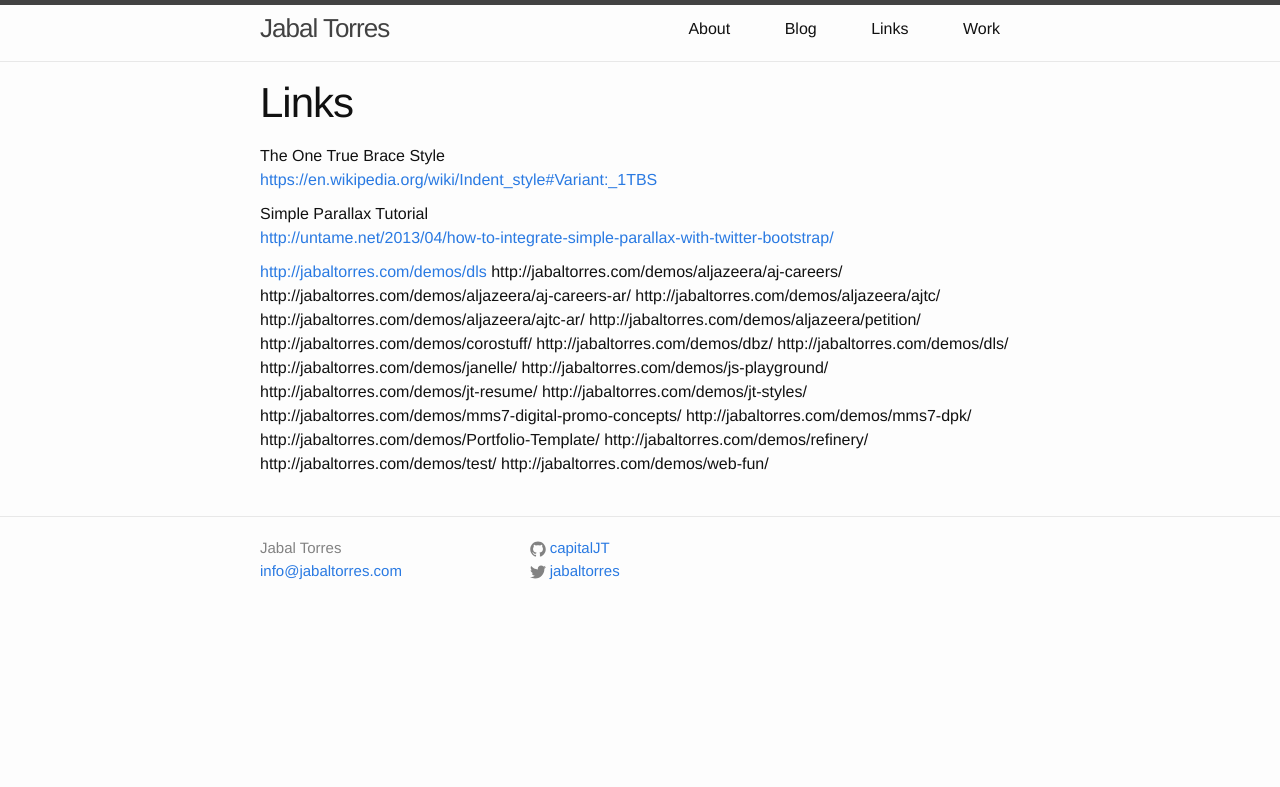
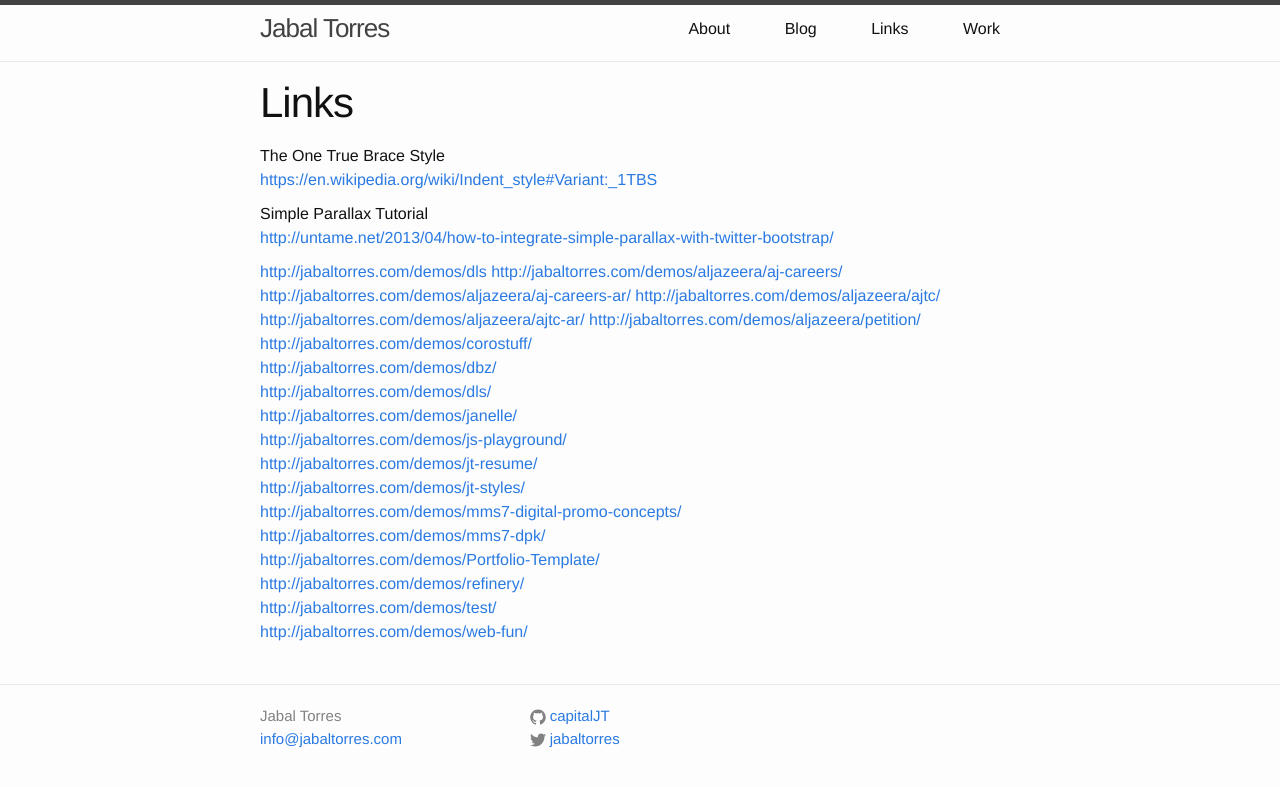
Before and after one commit to capitalJT/capitaljt.github.io, a Jekyll site: the page built from links.md, in a window 1280 px wide. Shown: the top 787 px of the page. Built offline with Jekyll 4.4.1, drawn with Linux system fonts in a browser that asks for light colours; nearby versions of some CDN libraries; a style sheet for code colours, icons or effects is not loaded; part of the change alters nothing that is shown.

```diff
--- a/links.md
+++ b/links.md
@@ -11,21 +11,21 @@ Simple Parallax Tutorial
 [http://untame.net/2013/04/how-to-integrate-simple-parallax-with-twitter-bootstrap/](http://untame.net/2013/04/how-to-integrate-simple-parallax-with-twitter-bootstrap/)
 
 [http://jabaltorres.com/demos/dls](http://jabaltorres.com/demos/dls)
-http://jabaltorres.com/demos/aljazeera/aj-careers/
-http://jabaltorres.com/demos/aljazeera/aj-careers-ar/
-http://jabaltorres.com/demos/aljazeera/ajtc/
-http://jabaltorres.com/demos/aljazeera/ajtc-ar/
-http://jabaltorres.com/demos/aljazeera/petition/
-http://jabaltorres.com/demos/corostuff/
-http://jabaltorres.com/demos/dbz/
-http://jabaltorres.com/demos/dls/
-http://jabaltorres.com/demos/janelle/
-http://jabaltorres.com/demos/js-playground/
-http://jabaltorres.com/demos/jt-resume/
-http://jabaltorres.com/demos/jt-styles/
-http://jabaltorres.com/demos/mms7-digital-promo-concepts/
-http://jabaltorres.com/demos/mms7-dpk/
-http://jabaltorres.com/demos/Portfolio-Template/
-http://jabaltorres.com/demos/refinery/
-http://jabaltorres.com/demos/test/
-http://jabaltorres.com/demos/web-fun/
+[http://jabaltorres.com/demos/aljazeera/aj-careers/](http://jabaltorres.com/demos/aljazeera/aj-careers/)
+[http://jabaltorres.com/demos/aljazeera/aj-careers-ar/](http://jabaltorres.com/demos/aljazeera/aj-careers-ar/)
+[http://jabaltorres.com/demos/aljazeera/ajtc/](http://jabaltorres.com/demos/aljazeera/ajtc/)
+[http://jabaltorres.com/demos/aljazeera/ajtc-ar/](http://jabaltorres.com/demos/aljazeera/ajtc-ar/)
+[http://jabaltorres.com/demos/aljazeera/petition/](http://jabaltorres.com/demos/aljazeera/petition/)
+[http://jabaltorres.com/demos/corostuff/](http://jabaltorres.com/demos/corostuff/)
+[http://jabaltorres.com/demos/dbz/](http://jabaltorres.com/demos/dbz/)
+[http://jabaltorres.com/demos/dls/](http://jabaltorres.com/demos/dls/)
+[http://jabaltorres.com/demos/janelle/](http://jabaltorres.com/demos/janelle/)
+[http://jabaltorres.com/demos/js-playground/](http://jabaltorres.com/demos/js-playground/)
+[http://jabaltorres.com/demos/jt-resume/](http://jabaltorres.com/demos/jt-resume/)
+[http://jabaltorres.com/demos/jt-styles/](http://jabaltorres.com/demos/jt-styles/)
+[http://jabaltorres.com/demos/mms7-digital-promo-concepts/](http://jabaltorres.com/demos/mms7-digital-promo-concepts/)
+[http://jabaltorres.com/demos/mms7-dpk/](http://jabaltorres.com/demos/mms7-dpk/)
+[http://jabaltorres.com/demos/Portfolio-Template/](http://jabaltorres.com/demos/Portfolio-Template/)
+[http://jabaltorres.com/demos/refinery/](http://jabaltorres.com/demos/refinery/)
+[http://jabaltorres.com/demos/test/](http://jabaltorres.com/demos/test/)
+[http://jabaltorres.com/demos/web-fun/](http://jabaltorres.com/demos/web-fun/)
```
